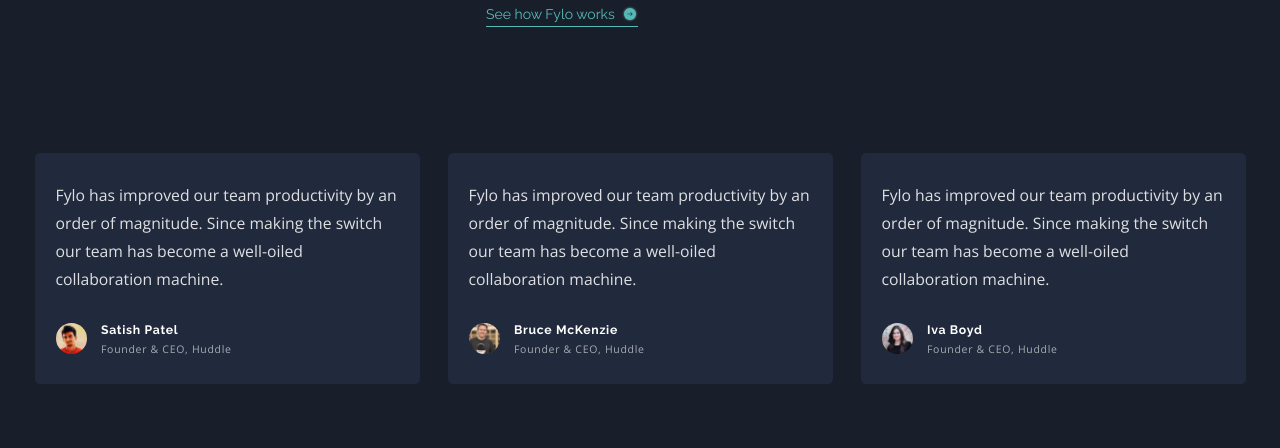
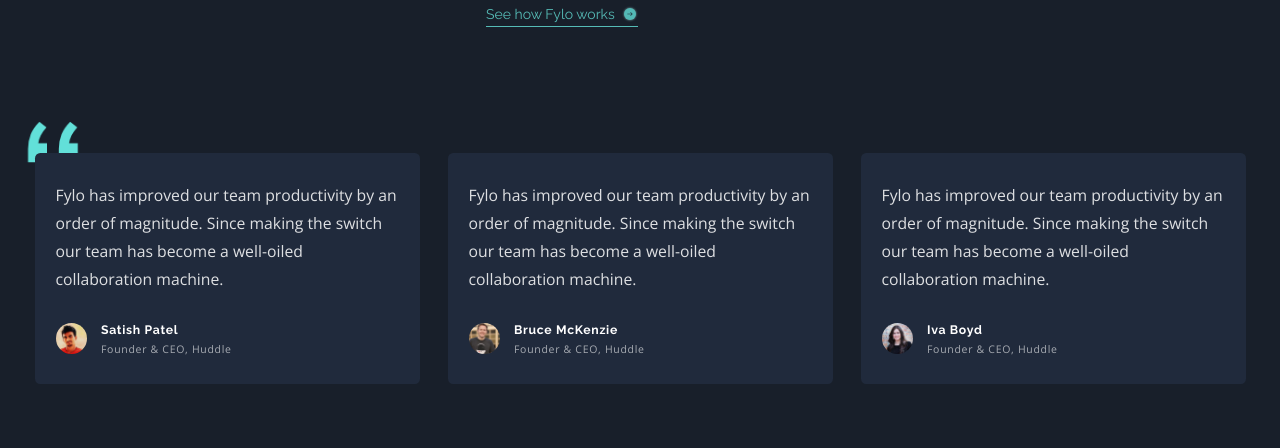
Before and after one commit to amirhazizi/fylo-dark-theme-landing-page, a website: page index.html in a window 1280 px wide. Shown: the part 1940-2388 px from the top of the page. Drawn offline with nearby package versions, Linux system fonts and the light colour scheme.

Commit message:
update style.css

```diff
--- a/index.html
+++ b/index.html
@@ -216,8 +216,14 @@
     <section>
       <!-- container -->
       <div
-        class="max-w-sm p-4 px-7 mx-auto grid gap-8 md:grid-cols-2 md:max-w-3xl lg:max-w-5xl lg:grid-cols-3 xl:max-w-custom_2"
+        class="max-w-sm p-4 px-7 mx-auto grid gap-8 md:grid-cols-2 md:max-w-3xl lg:max-w-5xl lg:grid-cols-3 xl:max-w-custom_2 relative -z-20"
       >
+        <!-- float img -->
+        <img
+          class="absolute h-7 top-1 left-0 translate-x-7 -translate-y-1/2 -z-10 md:h-12 md:translate-x-5"
+          src="./images/bg-quotes.png"
+          alt="bg-quotes.png"
+        />
         <!-- article 1 -->
         <article class="bg-clDarkBlue_4 p-6 py-8 rounded-md space-y-8">
           <p class="text-xs leading-6 md:text-base lg:text-lg lg:leading-8">
```
Also changed, not shown: css/styles.css.
